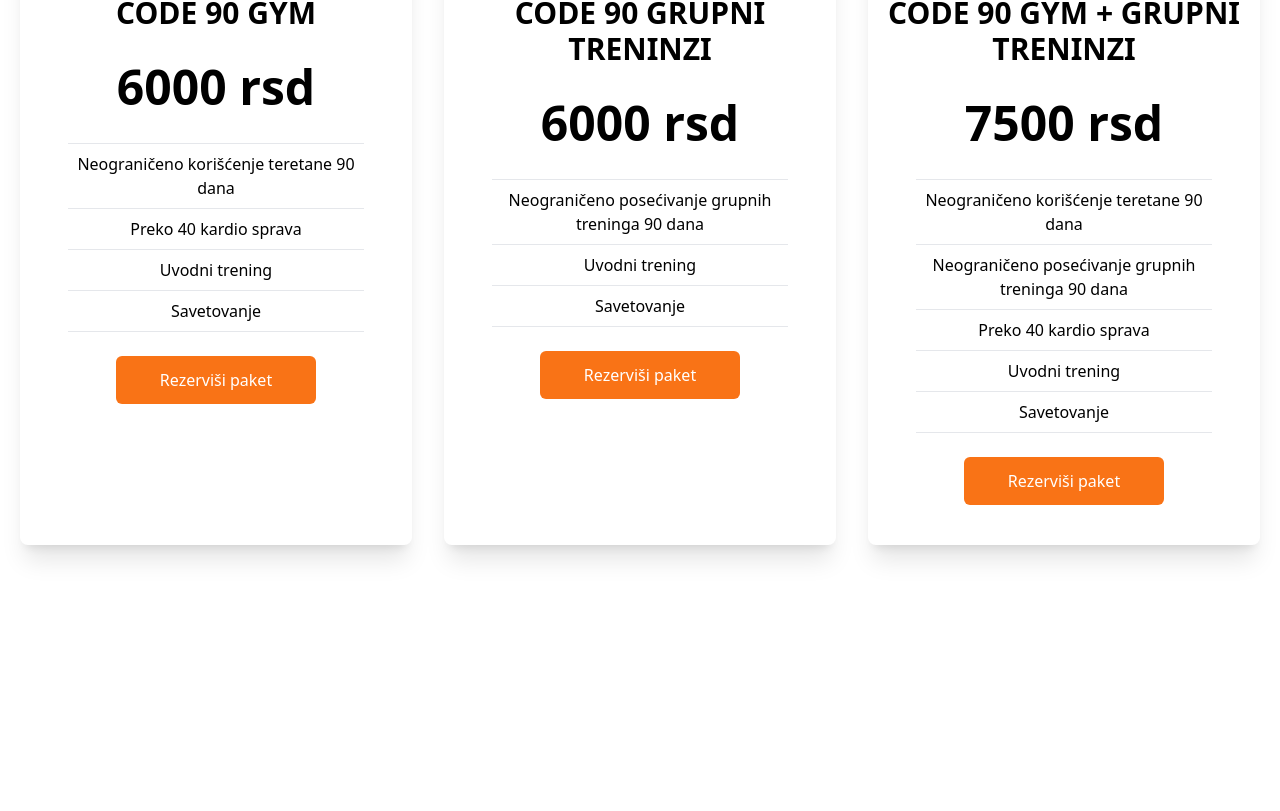
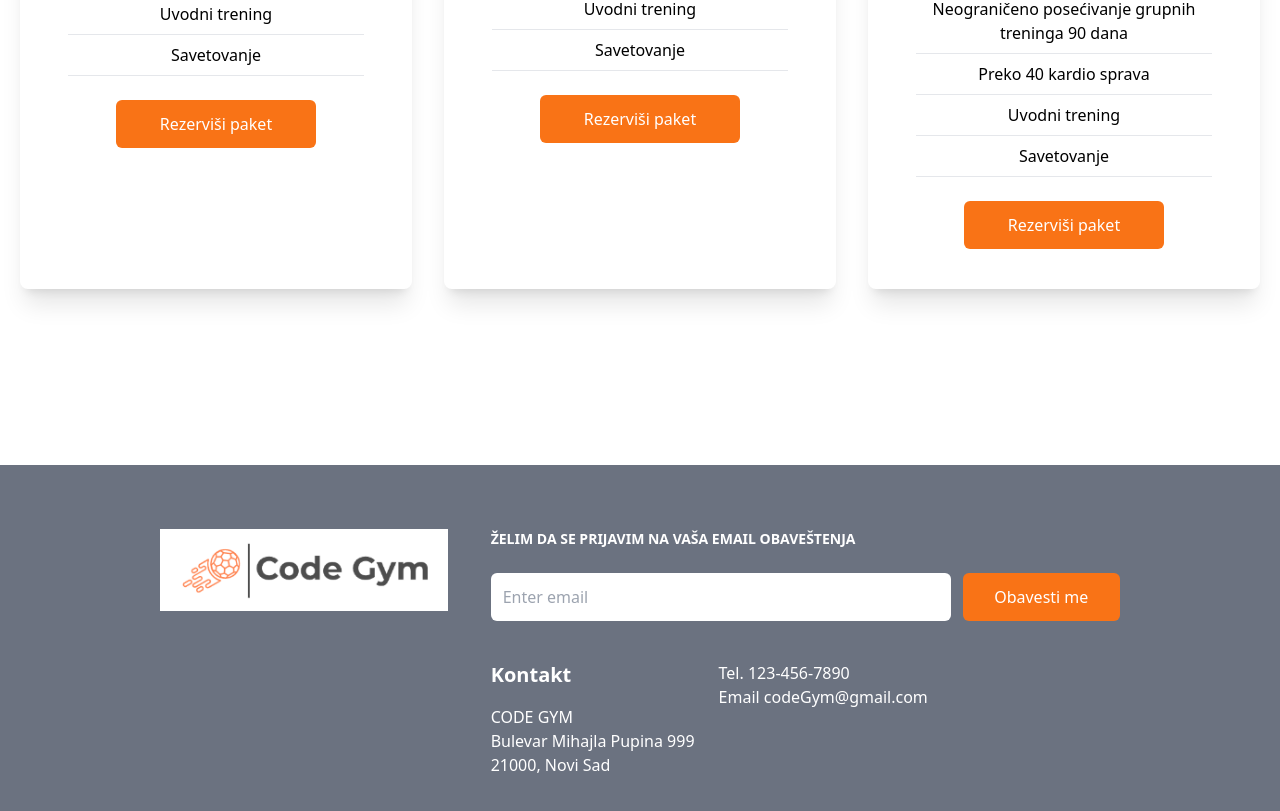
Before and after one commit to NikolinaPavkovic/TrainingApplication, a React (Create React App) app in the folder frontend/: page / in a window 1280 px wide. Shown: the part 2499-3310 px from the top of the page. Before the commit the page ends 3220 px from the top, so only its background shows below. Built offline with nearby package versions, Linux system fonts and the light colour scheme.

Commit message:
feat: footer design

```diff
--- a/frontend/src/App.js
+++ b/frontend/src/App.js
@@ -1,5 +1,6 @@
 import { Component } from 'react';
 import Cards from './components/cards';
+import Footer from './components/footer';
 import Hero from './components/hero';
 import Info from './components/info';
 import Navbar from './components/navbar';
@@ -13,8 +14,8 @@ class App extends Component{
         <Navbar />
         <Hero />
         <Info />
-        <Newsletter />
         <Cards />
+        <Footer />
       </div>
     )
   }
--- /dev/null
+++ b/frontend/src/components/footer.js
@@ -0,0 +1,40 @@
+import React from 'react';
+import {
+    FaDribbbleSquare,
+    FaFacebookSquare,
+    FaGithubSquare,
+    FaInstagram,
+    FaTwitterSquare,
+} from 'react-icons/fa'
+import Logo from '../assets/logo.jpg'
+
+const Footer = () =>{
+    return (
+        <div className='max-w-[1240] mx-auto bg-gray-500 py-16 md:px-40 px-4 grid lg:grid-cols-3 gap-8 text-white'>
+            <div>
+                <img src={Logo} alt='/' className='md:w-72'/>
+            </div>
+            <div className='md:col-span-2'>
+                <h1 className='font-bold text-sm'>ŽELIM DA SE PRIJAVIM NA VAŠA EMAIL OBAVEŠTENJA</h1>
+                <div className='flex flex-col sm:flex-row items-center justify-between w-full'>
+                    <input type='email' placeholder='Enter email' className='flex p-3 w-full rounded-md text-black' />
+                    <button className='bg-orange-500 rounded-md font-medium w-[200px] ml-3 my-6 px-6 py-3'>Obavesti me</button>
+                </div>
+                <div className='flex'>
+                    <div>
+                    <h1 className='w-full text-xl font-bold py-4'>Kontakt</h1>
+                    <p>CODE GYM</p>
+                    <p>Bulevar Mihajla Pupina 999</p>
+                    <p>21000, Novi Sad</p>
+                    </div>
+                    <div className='py-4 px-6'>
+                    <p>Tel. 123-456-7890</p>
+                    <p>Email codeGym@gmail.com</p>
+                    </div>
+                </div>
+            </div>
+
+        </div>
+    )
+}
+export default Footer;
```
Also changed, not shown: frontend/src/components/info.js (+7 -3 lines), frontend/src/assets/logoSq.jpg (added).
